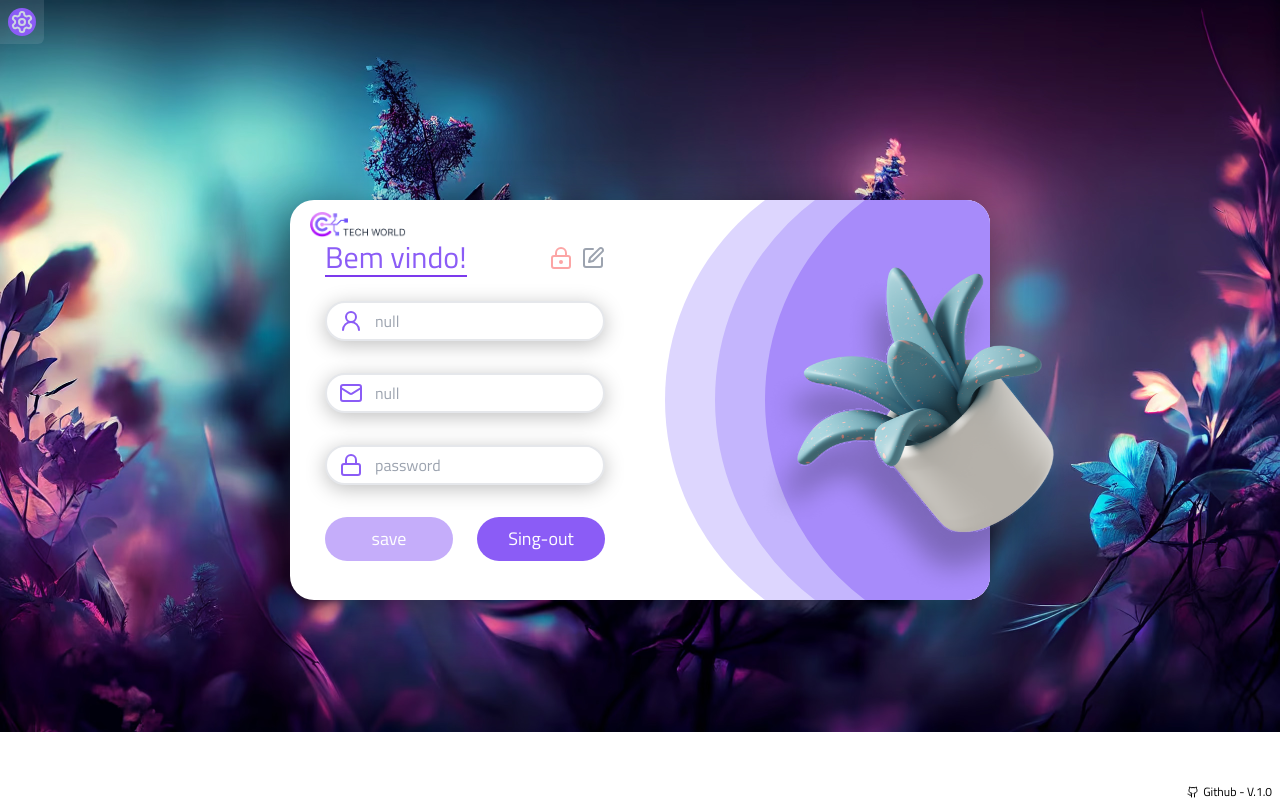
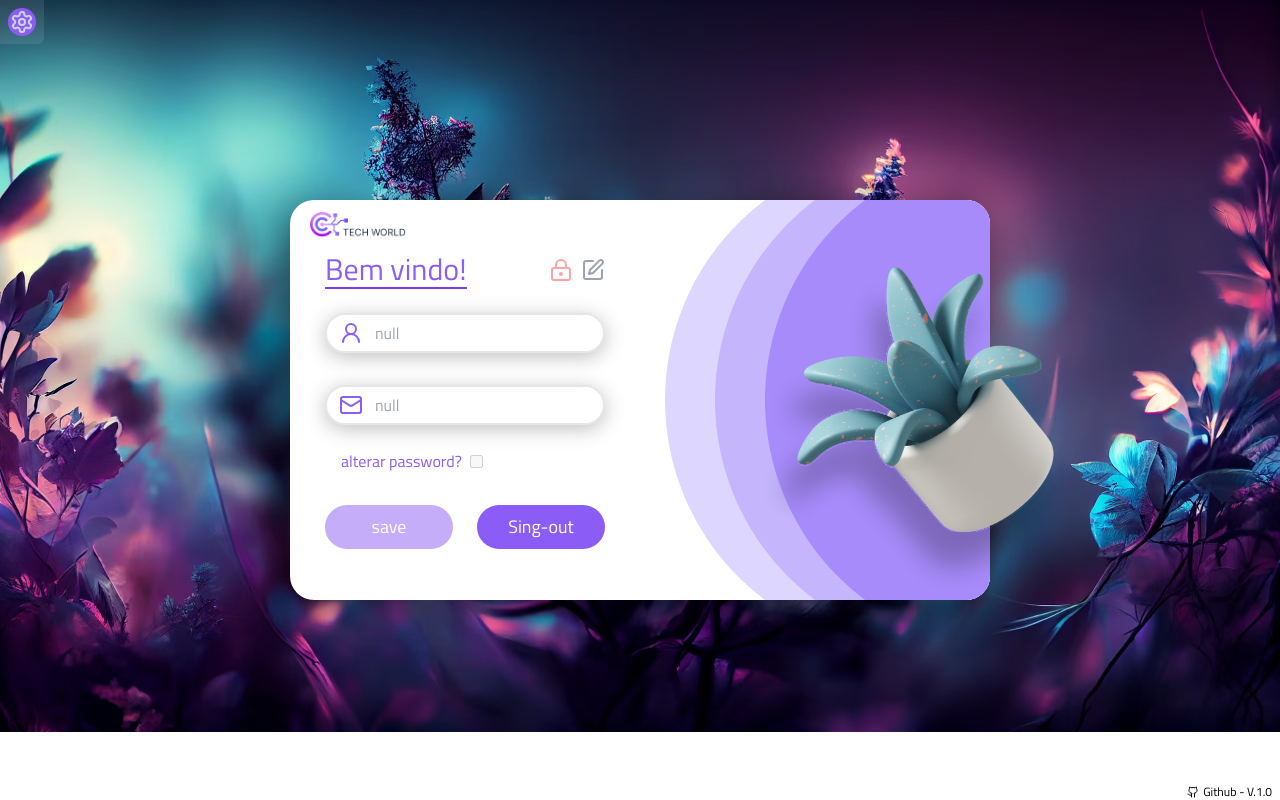
Before and after one commit to charles-mrt/tech-world-login, a Next.js app: page /painel in a window 1280 px wide. Built offline with nearby package versions, Linux system fonts and the light colour scheme.

Commit message:
refactor: Remove unnecessary imports and adds optional password change feature

```diff
--- a/src/app/(pages)/painel/page.tsx
+++ b/src/app/(pages)/painel/page.tsx
@@ -6,20 +6,14 @@ import { Lock, Mail, User2, PenSquare, LockKeyhole, UnlockKeyhole } from 'lucide
 
 import { TransitionLayout } from '@/app/components/TransitionLayout'
 import { Header } from '@/app/components/Header'
-import { Form } from '@/app/components/Form'
-import { InputField } from '@/app/components/InputField'
 import { Button } from '@/app/components/Button'
+import { InputLabel } from '@/app/components/input/InputLabel'
 
 import { useRouter } from 'next/navigation'
-import Link from 'next/link'
-
 import { useForm } from 'react-hook-form'
 import { zodResolver } from '@hookform/resolvers/zod'
 import { FormSchema, zodSchema } from '@/app/zodSchema/schema'
 import { updateUser } from '@/app/controller/user/updateUser'
-
-import { CredentialLinks } from '@/app/components/CredentialLinks'
-import { InputLabel } from '@/app/components/input/InputLabel'
 
 import { toast, ToastContainer } from 'react-toastify'
 import 'react-toastify/dist/ReactToastify.css'
@@ -31,10 +25,16 @@ export default function Page() {
   }
 
   const [isUpdated, setIsUpdated] = useState(false)
+  const [changePassword, setChangePassword] = useState(false)
+
 
   const handleUpdateUserData = (updating: boolean) => {
+    setIsUpdated(updating)
+    if (!updating) setChangePassword(false)
+  }
 
-    setIsUpdated(updating)
+  const handleCheckboxChange = (event: React.ChangeEvent<HTMLInputElement>) => {
+    setChangePassword(event.target.checked)
   }
 
   const {
@@ -93,6 +93,7 @@ export default function Page() {
             inputProps={{
               type: "text",
               placeholder: `${user.name}`,
+              defaultValue: `${isUpdated ? user.name : ''}`,
               disabled: !isUpdated,
               ...register('name')
             }}
@@ -106,6 +107,7 @@ export default function Page() {
             inputProps={{
               type: "email",
               placeholder: `${user.email}`,
+              defaultValue: `${isUpdated ? user.email : ''}`,
               disabled: !isUpdated,
               ...register('email')
             }}
@@ -113,17 +115,31 @@ export default function Page() {
           {errors.email && <span className="text-red-500 absolute -bottom-6 text-xs">{errors.email.message}</span>}
         </div>
 
-        <div className="relative">
+        <div className="flex gap-2 items-center ml-4 -mt-2" >
+          <label className="text-violet-500" htmlFor="change-password">alterar password?</label>
+          <input
+            type='checkbox'
+            id="change-password"
+            disabled={!isUpdated}
+            checked={changePassword}
+            onChange={handleCheckboxChange}
+          />
+        </div>
+
+        {changePassword  && (
+          <div className="relative -mt-9">
             <InputLabel icon={<Lock />}
               inputProps={{
                 type: "password",
                 placeholder: "password",
                 disabled: !isUpdated,
-              ...register('password')
+                ...register('password', { shouldUnregister: false }),
               }}
             />
             {errors.password && <span className="text-red-500 absolute -bottom-6 text-xs">{errors.password.message}</span>}
           </div>
+        )}
+
 
         <div className={`
           flex
@@ -134,7 +150,7 @@ export default function Page() {
           `}>
 
           <Button type='submit' text='save' handleClick={() => handleUpdateUserData(false)} />
-          <Button type='button' text='Sing-out' handleClick={() => handleSignOut()}/>
+          <Button type='button' text='Sing-out' handleClick={() => handleSignOut()} />
         </div>
 
       </form>
```
Lines whose indentation alone changed are shown as unchanged.
